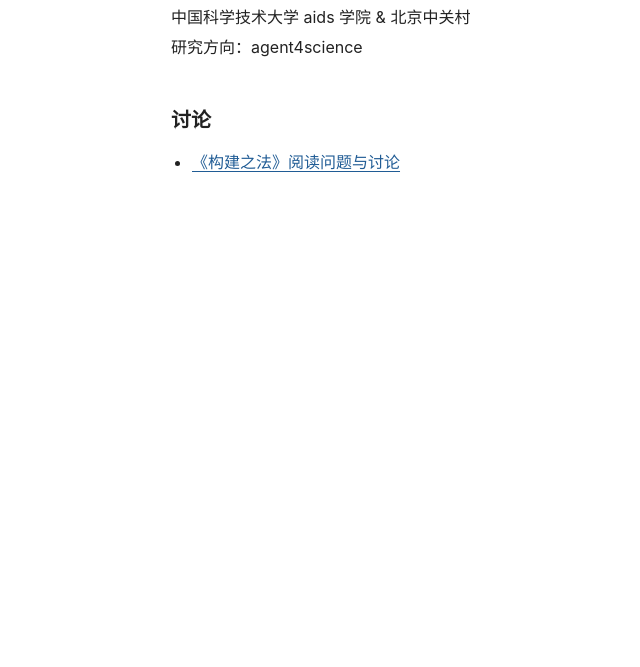
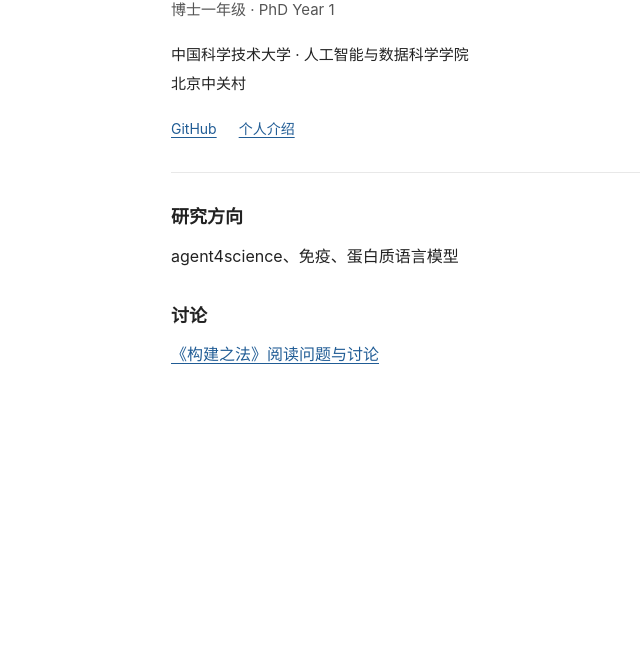
Before and after one commit to Yuyanzh04/Yuyanzh04.github.io, a plain HTML site: page index.html in a window 1280 px wide. Shown: the part 133-800 px from the top of the page, without its empty margins (117-757 px from the left). Drawn offline with Linux system fonts and the light colour scheme.

Commit message:
Update PhD profile and research interests

```diff
--- a/assets/style.css
+++ b/assets/style.css
@@ -1 +1,3 @@
 *{box-sizing:border-box}html{background:#fff;color:#222;font-family:-apple-system,BlinkMacSystemFont,"Segoe UI","PingFang SC","Microsoft YaHei",sans-serif;font-size:16px;line-height:1.85}body{margin:0}main{max-width:760px;margin:76px auto;padding:0 28px}h1{font-size:28px;line-height:1.5;font-weight:600;margin:0 0 18px}h2{font-size:20px;line-height:1.6;font-weight:600;margin:42px 0 12px}h3{font-size:17px;line-height:1.8;font-weight:600;margin:30px 0 12px}p{margin:12px 0}a{color:#205c95;text-decoration:underline;text-underline-offset:3px}a:hover{color:#123a60}a:focus-visible{outline:2px solid #205c95;outline-offset:4px}.articles{padding-left:21px;margin:8px 0}.back{display:inline-block;margin-bottom:32px;font-size:14px}.status{font-size:13px;color:#666;margin-bottom:26px}article{overflow-wrap:anywhere}article ul,article ol{padding-left:24px}table{display:block;overflow-x:auto;border-collapse:collapse}td,th{border:1px solid #ddd;padding:8px}pre{white-space:pre-wrap}@media(max-width:600px){main{margin:40px auto;padding:0 22px}h1{font-size:25px}h2{font-size:19px}}
+
+.profile{padding-bottom:30px;border-bottom:1px solid #e8e8e8}.profile h1{display:flex;align-items:baseline;flex-wrap:wrap;gap:16px;font-size:30px;margin-bottom:8px}.english-name{font-size:19px;font-weight:400;color:#666}.stage{font-size:15px;color:#555;margin:0 0 16px}.affiliation{font-size:15px;line-height:1.95}.affiliation a{color:inherit;text-decoration:none}.affiliation a:hover{text-decoration:underline}.profile-links{display:flex;gap:22px;font-size:14px;margin-top:18px}.home-section{margin-top:30px}.home-section h2{font-size:18px;margin:0 0 10px}.home-section p{margin:0}.articles{list-style:none;padding:0}@media(max-width:600px){.profile h1{font-size:27px;gap:12px}.english-name{font-size:17px}.affiliation{font-size:14px}}
--- a/index.html
+++ b/index.html
@@ -1,9 +1,14 @@
 <!doctype html>
 <html lang="zh-CN">
 <head><meta charset="utf-8"><meta name="viewport" content="width=device-width, initial-scale=1">
-<meta name="description" content="中国科学技术大学 aids 学院 &amp; 北京中关村">
-<title>张语嫣</title><link rel="stylesheet" href="assets/style.css?v=2"></head>
-<body><main><h1>张语嫣</h1>
-<p>中国科学技术大学 aids 学院 &amp; 北京中关村<br>研究方向：agent4science</p>
-<h2>讨论</h2>
-<ul class="articles"><li><a href="posts/discussion.html">《构建之法》阅读问题与讨论</a></li></ul></main></body></html>
+<meta name="description" content="中国科学技术大学人工智能与数据科学学院 · 博士一年级">
+<title>张语嫣</title><link rel="stylesheet" href="assets/style.css?v=3"></head>
+<body><main><header class="profile">
+<h1>张语嫣<span class="english-name">Yuyan Zhang</span></h1>
+<p class="stage">博士一年级 · PhD Year 1</p>
+<p class="affiliation">中国科学技术大学 · <a href="https://saids.ustc.edu.cn/15407/list.htm">人工智能与数据科学学院</a><br>北京中关村</p>
+<nav class="profile-links" aria-label="个人链接"><a href="https://github.com/Yuyanzh04">GitHub</a><a href="https://data-science.ustc.edu.cn/_upload/tpl/15/04/5380/template5380/author/yuyan-zhang.htm">个人介绍</a></nav>
+</header>
+<section class="home-section"><h2>研究方向</h2><p>agent4science、免疫、蛋白质语言模型</p></section>
+<section class="home-section"><h2>讨论</h2>
+<ul class="articles"><li><a href="posts/discussion.html">《构建之法》阅读问题与讨论</a></li></ul></section></main></body></html>
```
Also changed, not shown: posts/discussion.html (+2 -2 lines).
